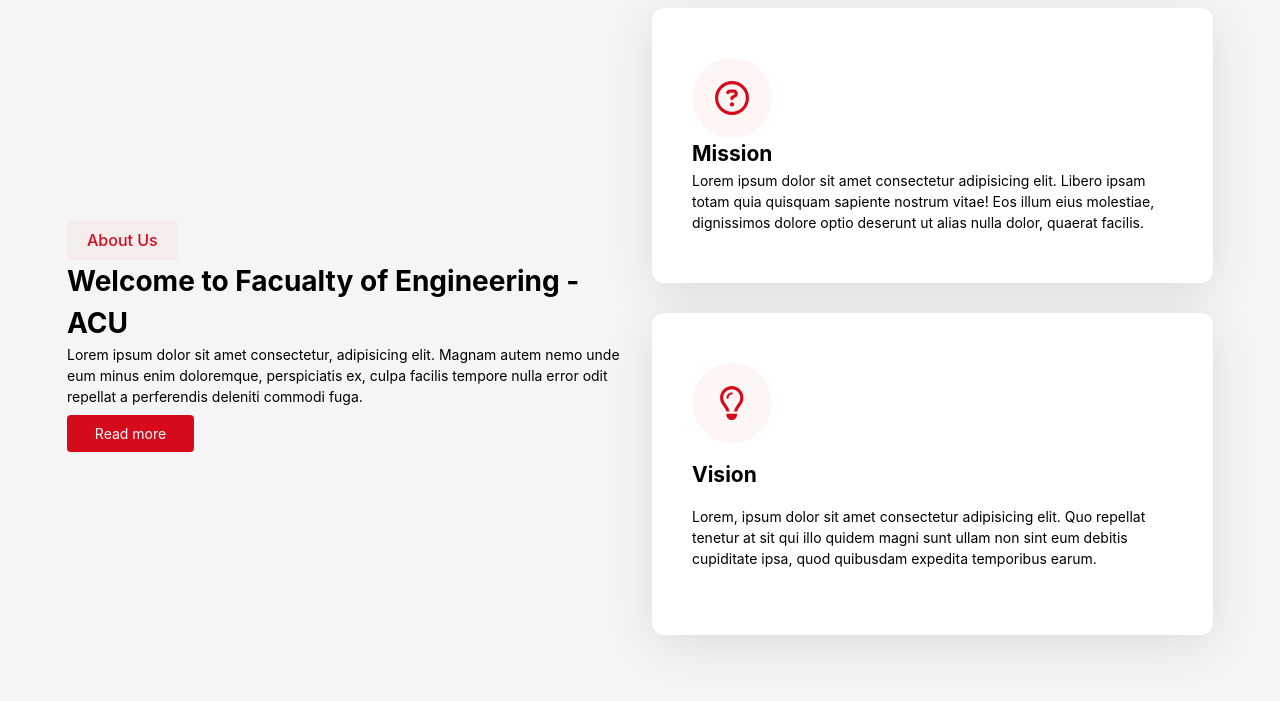
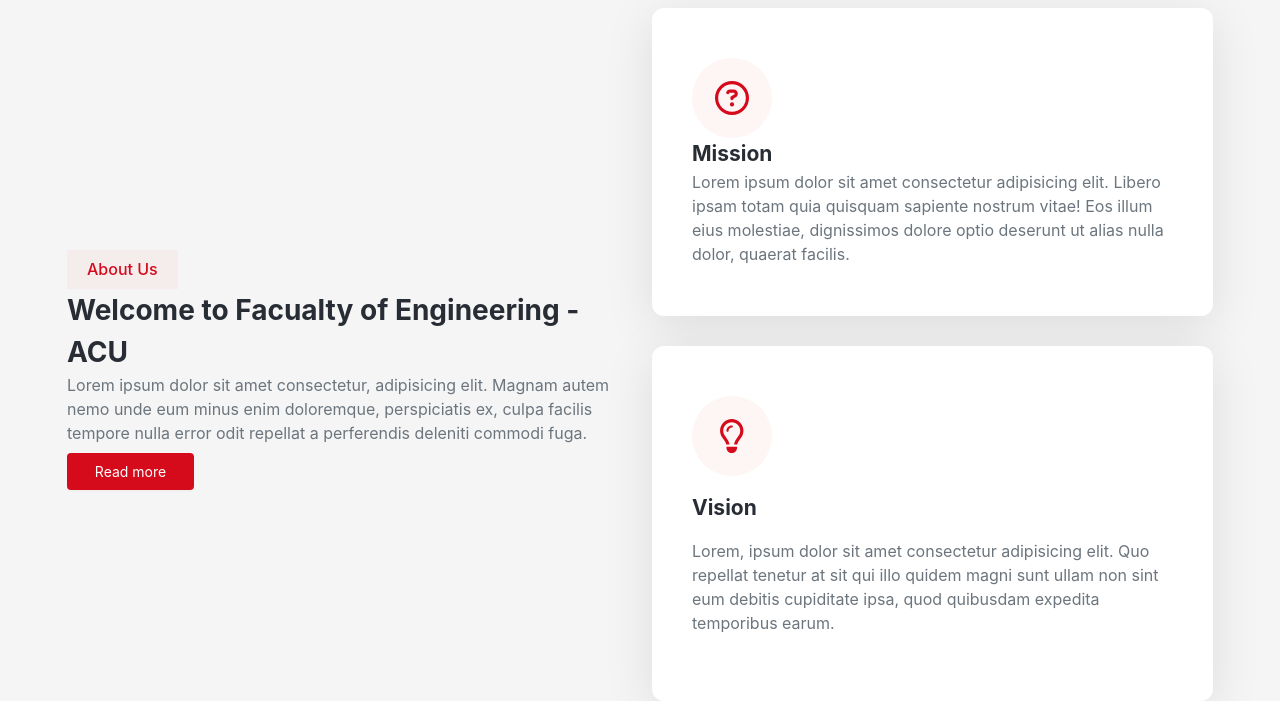
Before and after one commit to Heisenberg-Acu/university-management-system-frontend, a React (Create React App) app: page / in a window 1280 px wide. Shown: the part 840-1541 px from the top of the page. Built offline with nearby package versions, Linux system fonts and the light colour scheme.

Commit message:
feat(App): add standard styles

```diff
--- a/src/styles/App.css
+++ b/src/styles/App.css
@@ -5,18 +5,27 @@
   overflow: auto !important;
   width: 100% !important;
 }
+body::-webkit-scrollbar {
+  display: none; /* for Chrome, Safari, and Opera */
+}
 .App {
   text-align: center;
   padding: 0px;
   margin: 0px;
 }
-
 .App-logo {
   height: 40vmin;
   pointer-events: none;
 }
 .btn {
   border: none;
+}
+h1, h2, h3, h4, h5, h6 {
+  color: #282c34;
+}
+.standard-paragraph {
+  color: #6c757d;
+  font-size: 1rem;
 }
 @media (prefers-reduced-motion: no-preference) {
   .App-logo {
```
